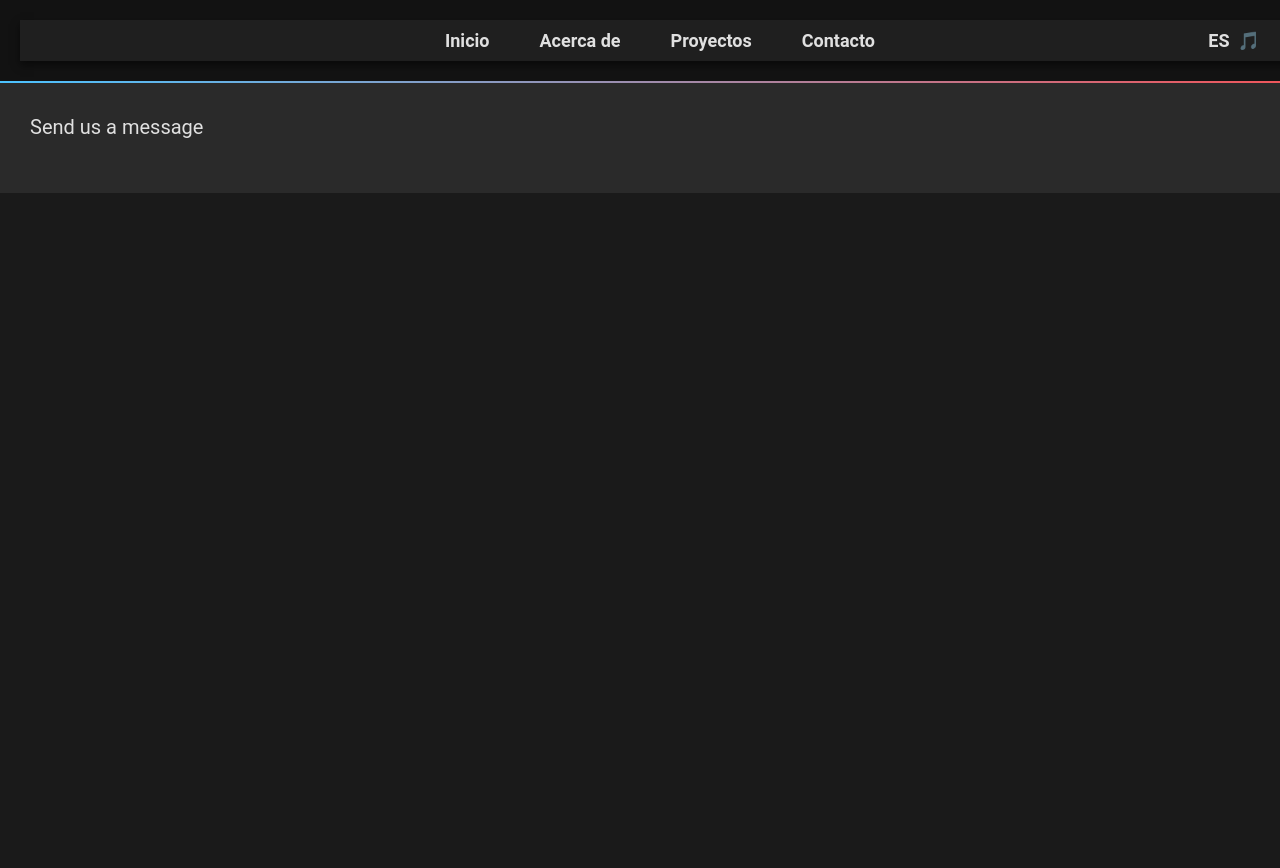
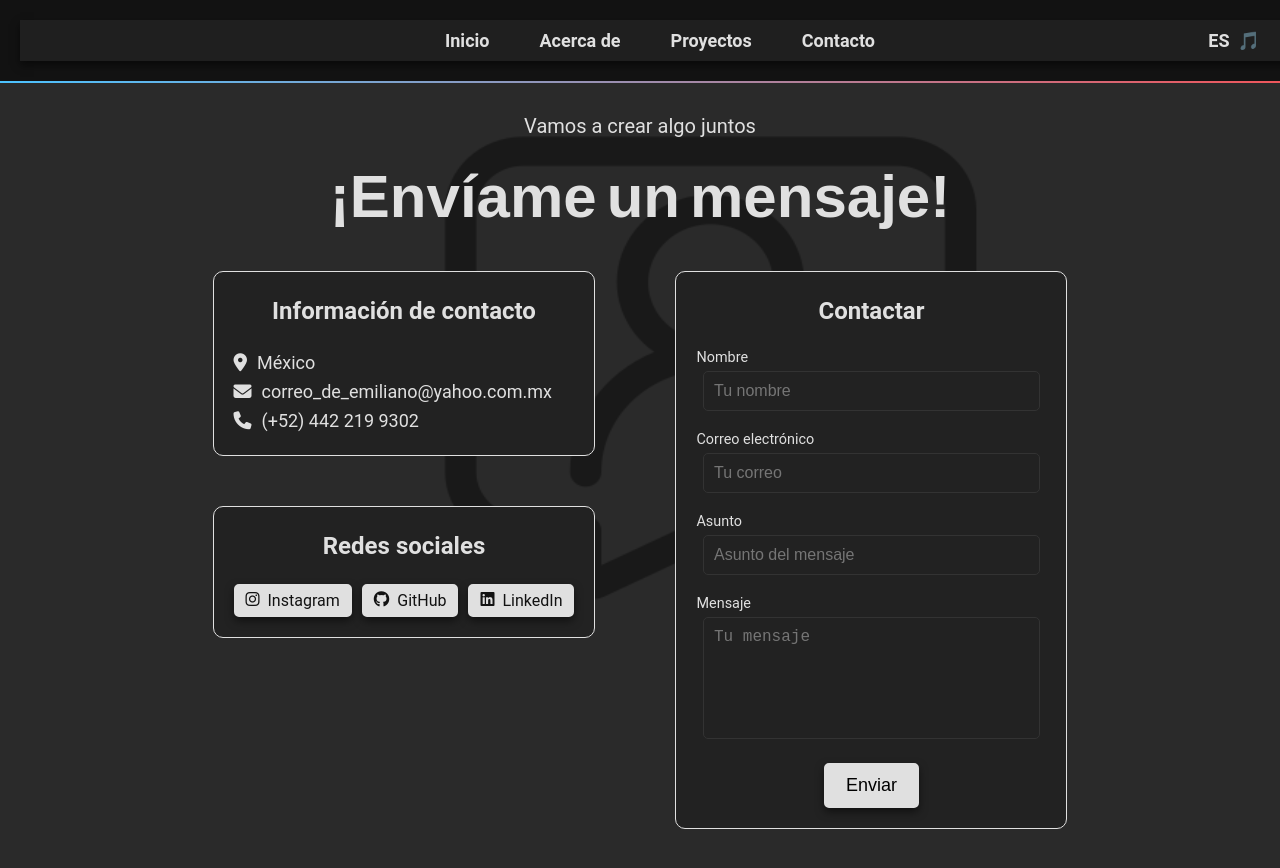
Before and after one commit to Riosmena/riosmena-website, a Next.js app: page /contact in a window 1280 px wide. Shown: the top 868 px of the page. Before the commit the page ends 800 px from the top, so only its background shows below. Built offline with nearby package versions, Linux system fonts and the light colour scheme.

Commit message:
feat(contact): Create base contact view

```diff
--- a/package.json
+++ b/package.json
@@ -9,6 +9,7 @@
     "lint": "next lint"
   },
   "dependencies": {
+    "@fortawesome/fontawesome-free": "^6.6.0",
     "next": "14.2.6",
     "react": "^18",
     "react-dom": "^18"
--- a/src/app/contact/page.tsx
+++ b/src/app/contact/page.tsx
@@ -1,8 +1,138 @@
+"use client";
+
+import "@fortawesome/fontawesome-free/css/all.min.css";
+import Image from "next/image";
+import "./styles.css";
+
 const Contact = () => {
   return (
     <div>
-      <h1>Contact</h1>
-      <p>Send us a message</p>
+      <Image
+        src="/images/icons/contact.png"
+        alt="Contact"
+        width={750}
+        height={700}
+        className="bg-image"
+      />
+      <section id="contact">
+        <div className="contact-container">
+          <p>Vamos a crear algo juntos</p>
+          <div className="contact-title">
+            <h2>
+              <span>¡</span>
+              <span>E</span>
+              <span>n</span>
+              <span>v</span>
+              <span>í</span>
+              <span>a</span>
+              <span>m</span>
+              <span>e</span>
+              <span className="space"> </span>
+              <span>u</span>
+              <span>n</span>
+              <span className="space"> </span>
+              <span>m</span>
+              <span>e</span>
+              <span>n</span>
+              <span>s</span>
+              <span>a</span>
+              <span>j</span>
+              <span>e</span>
+              <span>!</span>
+            </h2>
+          </div>
+          <div className="columns">
+            <section id="contact-info">
+              <div className="info">
+                <h3>Información de contacto</h3>
+                <p>
+                  <i className="fas fa-map-marker-alt"></i> México
+                </p>
+                <p>
+                  <i className="fas fa-envelope"></i>{" "}
+                  correo_de_emiliano@yahoo.com.mx
+                </p>
+                <p>
+                  <i className="fas fa-phone"></i> (+52) 442 219 9302
+                </p>
+              </div>
+
+              <div className="info">
+                <h3>Redes sociales</h3>
+                <div className="social-buttons">
+                  <a
+                    href="https://www.instagram.com/panda_608755"
+                    target="_blank"
+                    rel="noreferrer"
+                  >
+                    <i className="fab fa-instagram"></i> Instagram
+                  </a>
+                  <a
+                    href="https://github.com/riosmena"
+                    target="_blank"
+                    rel="noreferrer"
+                  >
+                    <i className="fab fa-github"></i> GitHub
+                  </a>
+                  <a
+                    href="https://www.linkedin.com/in/josé-emiliano-riosmena-castañón-286009251"
+                    target="_blank"
+                    rel="noreferrer"
+                  >
+                    <i className="fab fa-linkedin"></i> LinkedIn
+                  </a>
+                </div>
+              </div>
+            </section>
+
+            <section id="contact-form">
+              <div className="contact-form-container">
+                <h3>Contactar</h3>
+                <form className="contact-form">
+                  <div className="form-group">
+                    <label htmlFor="name">Nombre</label>
+                    <input
+                      type="text"
+                      id="name"
+                      name="name"
+                      placeholder="Tu nombre"
+                    />
+                  </div>
+                  <div className="form-group">
+                    <label htmlFor="email">Correo electrónico</label>
+                    <input
+                      type="email"
+                      id="email"
+                      name="email"
+                      placeholder="Tu correo"
+                    />
+                  </div>
+                  <div className="form-group">
+                    <label htmlFor="email">Asunto</label>
+                    <input
+                      type="text"
+                      id="topic"
+                      name="topic"
+                      placeholder="Asunto del mensaje"
+                    />
+                  </div>
+                  <div className="form-group">
+                    <label htmlFor="message">Mensaje</label>
+                    <textarea
+                      id="message"
+                      name="message"
+                      placeholder="Tu mensaje"
+                    ></textarea>
+                  </div>
+                  <button type="submit" className="submit-btn">
+                    Enviar
+                  </button>
+                </form>
+              </div>
+            </section>
+          </div>
+        </div>
+      </section>
     </div>
   );
 };
--- /dev/null
+++ b/src/app/contact/styles.css
@@ -0,0 +1,131 @@
+.bg-image {
+  position: fixed;
+  top: 20px;
+  z-index: 0;
+  opacity: 0.4;
+  left: 25%;
+}
+
+.contact-container {
+  margin-top: 80px;
+}
+
+.contact-title h2 span {
+  align-items: center;
+  display: inline-flex;
+  position: relative;
+  justify-content: center;
+}
+
+.contact-title h2 .space {
+  display: inline-block;
+  width: 10px;
+}
+
+.columns {
+  display: flex;
+  gap: 80px;
+}
+
+.info {
+  background-color: #222;
+  border-radius: 10px;
+  margin-bottom: 50px;
+  padding: 20px;
+  border: #e0e0e0 1px solid;
+}
+
+.info h3 {
+  margin-top: 5px;
+  font-size: 24px;
+}
+
+.info p {
+  display: flex;
+  font-size: 18px;
+  align-items: center;
+}
+
+.info i {
+  margin-right: 10px;
+}
+
+.social-buttons {
+  display: flex;
+  gap: 10px;
+}
+.social-buttons a {
+  display: flex;
+  background-color: #e0e0e0;
+  border: 2px solid #e0e0e0;
+  border-radius: 5px;
+  padding: 5px 10px;
+  font-size: 16px;
+  cursor: pointer;
+  box-shadow: 0 4px 8px rgba(0, 0, 0, 0.5);
+  transition: background-color 0.3s ease, box-shadow 0.3s ease,
+    transform 0.3s ease;
+  z-index: 3;
+}
+.social-buttons a i {
+  margin-right: 8px;
+}
+.social-buttons a:hover {
+  background-color: #4cc3ff;
+  box-shadow: 0 0 15px rgba(76, 195, 255, 0.8);
+  transform: scale(1.05);
+}
+
+.contact-form-container {
+  background-color: #222;
+  border-radius: 10px;
+  padding: 20px;
+  width: 350px;
+  margin: 0 auto;
+  border: #e0e0e0 1px solid;
+}
+
+.contact-form-container h3 {
+  margin-top: 5px;
+  font-size: 24px;
+}
+
+.contact-form .form-group {
+  margin-bottom: 20px;
+}
+
+.contact-form label {
+  font-size: 0.9rem;
+  display: block;
+  margin-bottom: 5px;
+  text-align: left;
+}
+
+.contact-form input,
+.contact-form textarea {
+  width: 90%;
+  padding: 10px;
+  font-size: 1rem;
+  color: #c9d1d9;
+  background-color: #222;
+  border: 1px solid #333;
+  border-radius: 5px;
+  outline: none;
+}
+
+.contact-form textarea {
+  resize: none;
+  height: 100px;
+}
+
+@media screen and (max-width: 868px) {
+  .columns {
+    flex-direction: column;
+    gap: 20px;
+  }
+
+  .info,
+  .contact-form-container {
+    width: 40rem;
+  }
+}
```
Also changed, not shown: public/images/icons/contact.png (added), 1 other file (tests, documents, lock files or other folders).
